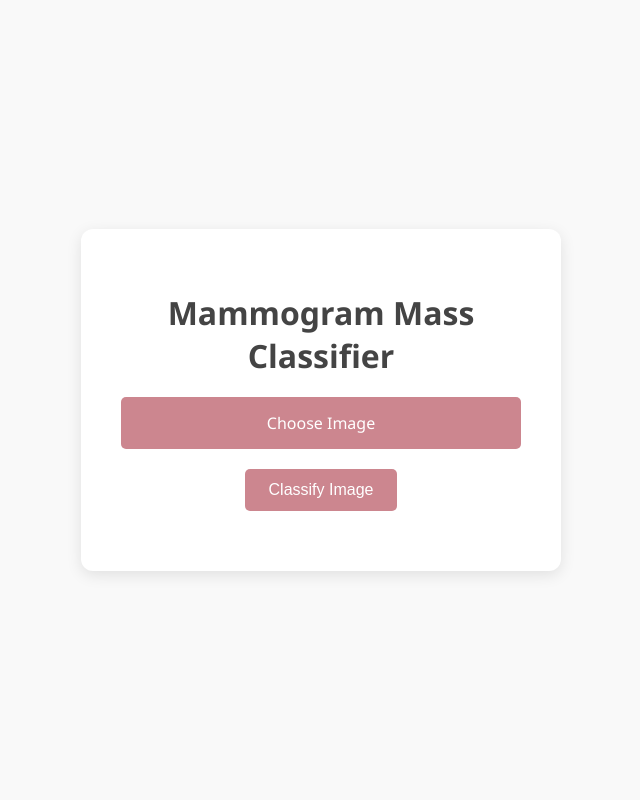
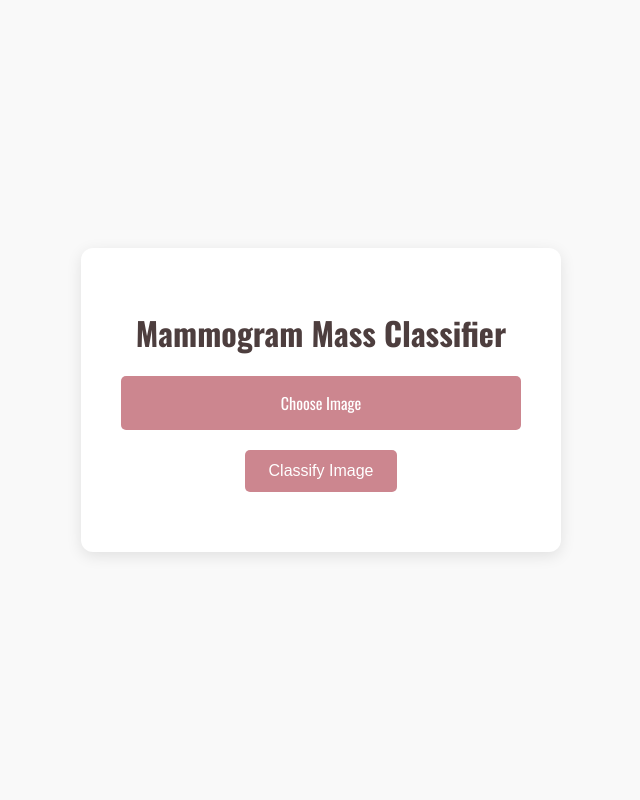
Before and after one commit to epsilonite/machine-learning-project, a Flask app: page / in a window 1280 px wide. Shown: the whole page, without its empty margins (319-959 px from the left). Run offline with Flask 3, Linux system fonts and the light colour scheme.

Commit message:
update styles

```diff
--- a/classifier_app/templates/index.html
+++ b/classifier_app/templates/index.html
@@ -4,10 +4,11 @@
     <meta charset="UTF-8">
     <meta name="viewport" content="width=device-width, initial-scale=1.0">
     <title>Image Classifier</title>
+    <link rel="stylesheet" type="text/css" href="https://fonts.googleapis.com/css?family=Lora:400,700,400italic|Oswald:400,700" media="screen">
     <style>
         /* Global Styles */
         body {
-            font-family: 'Segoe UI', Tahoma, Geneva, Verdana, sans-serif;
+            font-family: 'Oswald','Segoe UI', Tahoma, Geneva, Verdana, sans-serif;
             background-color: #f9f9f9;
             display: flex;
             justify-content: center;
@@ -29,7 +30,7 @@
 
         h1 {
             font-size: 2rem;
-            color: #444;
+            color: #4d3e3e;
             margin-bottom: 20px;
         }
 
```
